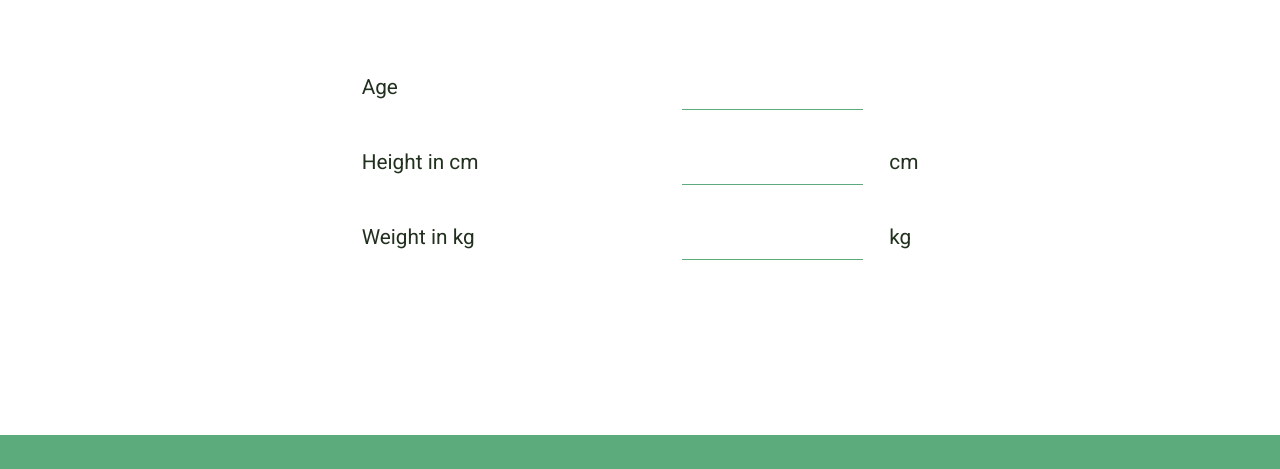
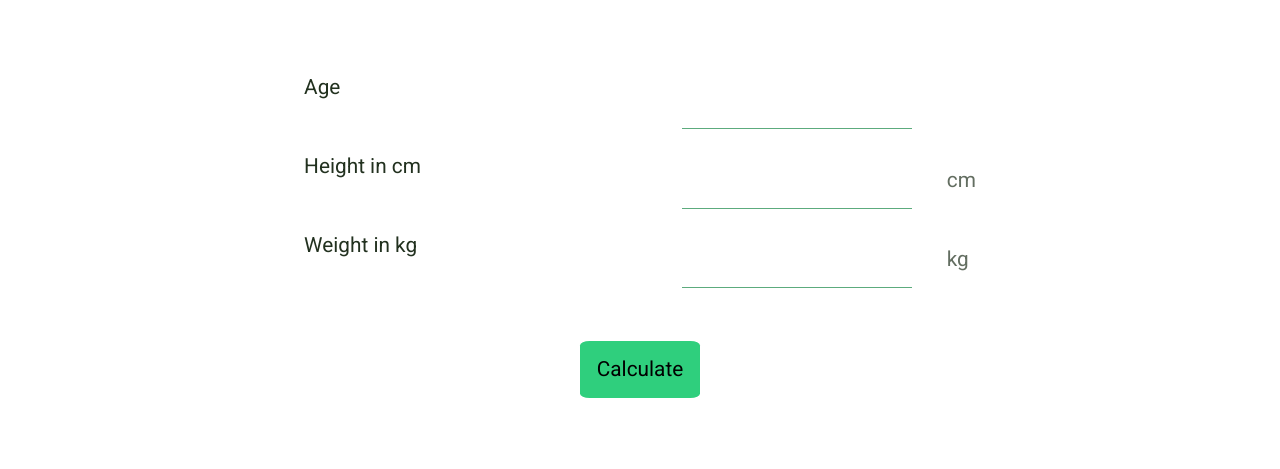
Before and after one commit to karaKaan/nutrition-boost, a React (Create React App) app: page /weight in a window 1280 px wide. Shown: the part 441-910 px from the top of the page. Built offline with nearby package versions, Linux system fonts and the light colour scheme.

Commit message:
changed the opacity of labels and added a btn

```diff
--- a/src/App.css
+++ b/src/App.css
@@ -59,11 +59,17 @@ label{
   margin-left: 2em;
 }
 
+label span{
+  opacity: .7;
+}
+
 input{
   /* border-bottom: 0.2rem solid red; */
   border: none;
   border-bottom: 1px solid var(--primary-bg-100);
   margin-right: 2em;
+
+  font-size: 1.1rem;
 }
 
 input:focus{
--- a/src/pages/weight/Weight.jsx
+++ b/src/pages/weight/Weight.jsx
@@ -1,4 +1,5 @@
 import React from 'react'
+import SuccessBtn from '../../components/buttons/SuccessBtn'
 
 import styles from "./Weight.module.css"
 
@@ -26,15 +27,17 @@ export default function Weight() {
                         <p>Height in cm</p>
                         <label>
                         <input type="number"/>
-                        cm
+                        <span>cm</span>
                         </label>
                         <p>Weight in kg</p>
                         <label>
                         <input type="number"/>
-                        kg
+                        <span>kg</span>
                         </label>
                     </div>
-
+                </div>
+                <div className={styles.calcBtn}>
+                    <SuccessBtn  btnName="Calculate" />
                 </div>
         </div>
     )
--- a/src/pages/weight/Weight.module.css
+++ b/src/pages/weight/Weight.module.css
@@ -27,3 +27,9 @@
     height: 3em;
     margin-top: 1.5em;
 }
+
+.calcBtn{
+   display: flex;
+   justify-content: center;
+   margin-top: 2em;
+}
```
